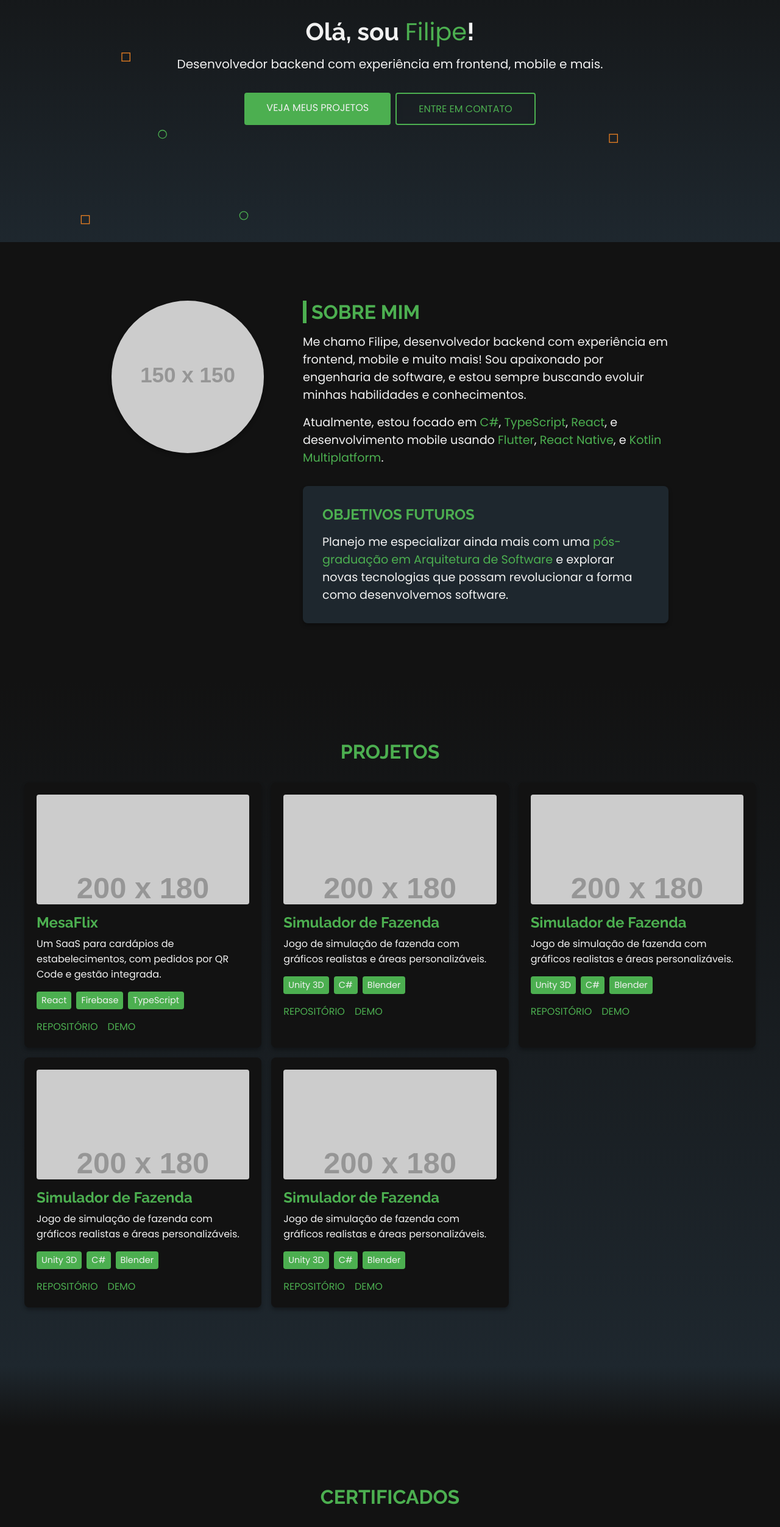
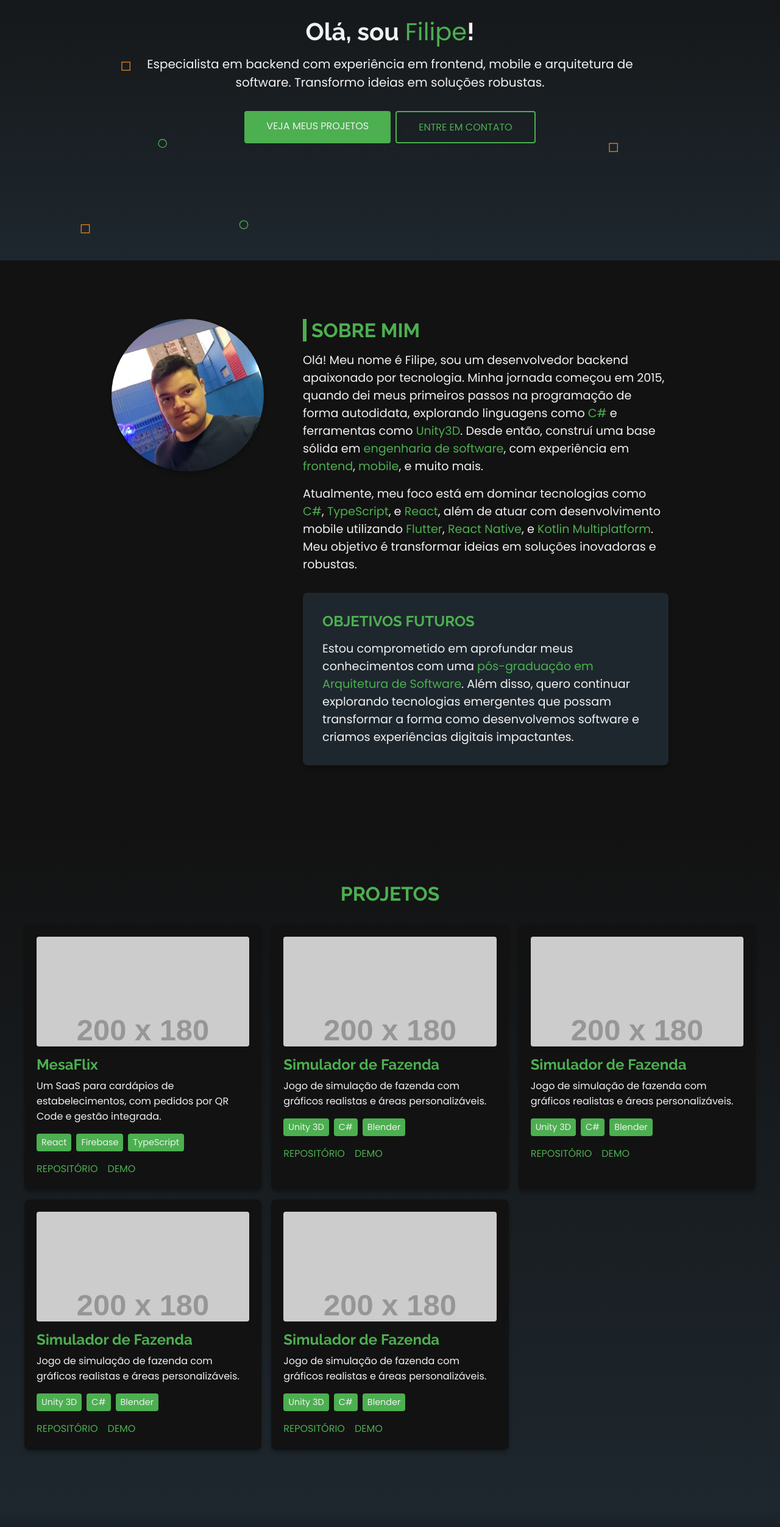
Before and after one commit to mrffilipe/code-by-mister, a React (Vite) app: page / in a window 1280 px wide. Shown: the part 234-2738 px from the top of the page at 61% size. Built offline with nearby package versions, Linux system fonts and the light colour scheme.

Commit message:
Add adjustments

```diff
--- a/src/components/About/index.tsx
+++ b/src/components/About/index.tsx
@@ -1,42 +1,49 @@
 import styles from "./styles.module.css";
+
+import ProfilePicture from "../../assets/img/profile_picture.jpg";
 
 const About = () => {
 	return (
 		<section id="about" className={styles.about}>
 			<div className={styles.container}>
 				<div className={styles.image}>
-					{/* Substitua a URL abaixo pela sua imagem */}
-					<img
-						src="https://via.placeholder.com/150"
-						alt="Filipe"
-						draggable={false}
-					/>
+					<img src={ProfilePicture} alt="Filipe" draggable={false} />
 				</div>
 				<div className={styles.content}>
 					<h2 className={styles.title}>Sobre Mim</h2>
 					<p className={styles.text}>
-						Me chamo Filipe, desenvolvedor backend com experiência em frontend,
-						mobile e muito mais! Sou apaixonado por engenharia de software, e
-						estou sempre buscando evoluir minhas habilidades e conhecimentos.
+						Olá! Meu nome é Filipe, sou um desenvolvedor backend apaixonado por
+						tecnologia. Minha jornada começou em 2015, quando dei meus primeiros
+						passos na programação de forma autodidata, explorando linguagens
+						como <span className={styles.highlight}>C#</span> e ferramentas como{" "}
+						<span className={styles.highlight}>Unity3D</span>. Desde então,
+						construí uma base sólida em{" "}
+						<span className={styles.highlight}>engenharia de software</span>,
+						com experiência em{" "}
+						<span className={styles.highlight}>frontend</span>,{" "}
+						<span className={styles.highlight}>mobile</span>, e muito mais.
 					</p>
 					<p className={styles.text}>
-						Atualmente, estou focado em{" "}
+						Atualmente, meu foco está em dominar tecnologias como{" "}
 						<span className={styles.highlight}>C#</span>,{" "}
-						<span className={styles.highlight}>TypeScript</span>,{" "}
-						<span className={styles.highlight}>React</span>, e desenvolvimento
-						mobile usando <span className={styles.highlight}>Flutter</span>,{" "}
+						<span className={styles.highlight}>TypeScript</span>, e{" "}
+						<span className={styles.highlight}>React</span>, além de atuar com
+						desenvolvimento mobile utilizando{" "}
+						<span className={styles.highlight}>Flutter</span>,{" "}
 						<span className={styles.highlight}>React Native</span>, e{" "}
-						<span className={styles.highlight}>Kotlin Multiplatform</span>.
+						<span className={styles.highlight}>Kotlin Multiplatform</span>. Meu
+						objetivo é transformar ideias em soluções inovadoras e robustas.
 					</p>
 					<div className={styles.future_goals}>
 						<h3 className={styles.subtitle}>Objetivos Futuros</h3>
 						<p className={styles.text}>
-							Planejo me especializar ainda mais com uma{" "}
+							Estou comprometido em aprofundar meus conhecimentos com uma{" "}
 							<span className={styles.highlight}>
 								pós-graduação em Arquitetura de Software
-							</span>{" "}
-							e explorar novas tecnologias que possam revolucionar a forma como
-							desenvolvemos software.
+							</span>
+							. Além disso, quero continuar explorando tecnologias emergentes
+							que possam transformar a forma como desenvolvemos software e
+							criamos experiências digitais impactantes.
 						</p>
 					</div>
 				</div>
--- a/src/components/About/styles.module.css
+++ b/src/components/About/styles.module.css
@@ -16,8 +16,8 @@
 
 .image img {
 	border-radius: 50%;
-	width: 150px;
-	height: 150px;
+	width: 180px;
+	height: 180px;
 	object-fit: cover;
 	pointer-events: none;
 	box-shadow: 0px 4px 6px var(--color-shadow);
--- a/src/components/Certificates/index.tsx
+++ b/src/components/Certificates/index.tsx
@@ -3,17 +3,45 @@ import styles from "./styles.module.css";
 const certificates = [
 	{
 		id: 1,
-		title: "Engenharia de Software Moderna",
-		issuer: "Alura",
-		date: "Janeiro de 2024",
-		link: "https://alura.com/certificado-exemplo",
+		title: "C# COMPLETO Programação Orientada a Objetos + Projetos",
+		issuer: "Udemy",
+		date: "Outubro de 2022",
+		link: "https://www.udemy.com/certificate/UC-0235e5d5-ca64-41e5-b3a5-44d62b07c068/",
 	},
 	{
 		id: 2,
-		title: "Desenvolvimento Backend Avançado",
+		title: "React do Zero a Maestria (c/ hooks, router, API, Projetos)",
+		issuer: "Udemy",
+		date: "Outubro de 2024",
+		link: "https://www.udemy.com/certificate/UC-0f174565-0d23-42fe-a589-61abdc1d2235/",
+	},
+	{
+		id: 3,
+		title: "Rock .NET 5 Entity Framework",
+		issuer: "Udemy",
+		date: "Outubro de 2022",
+		link: "https://www.udemy.com/certificate/UC-3f3a78a0-c003-4fe4-8b2a-b5959a5cffd0/",
+	},
+	{
+		id: 4,
+		title: "Asp.Net Core 6 Web API, Segurança com JWT e MS Identity Core",
 		issuer: "Udemy",
 		date: "Outubro de 2023",
-		link: "https://udemy.com/certificado-exemplo",
+		link: "https://www.udemy.com/certificate/UC-291bb720-92de-49ad-8c5e-5e7b932438fb/",
+	},
+	{
+		id: 5,
+		title: "Desenvolvimento de Aplicativos Android usando Kotlin",
+		issuer: "Udemy",
+		date: "Outubro de 2024",
+		link: "https://www.udemy.com/certificate/UC-5bafa045-e5bf-4739-a13f-ca5b5fc31e4e/",
+	},
+	{
+		id: 6,
+		title: "Aprenda tudo sobre o Linux! Completo e atualizado v2024!",
+		issuer: "Udemy",
+		date: "Outubro de 2024",
+		link: "https://www.udemy.com/certificate/UC-6627ad18-dd03-45f8-aa9f-9506be40ded8/",
 	},
 ];
 
@@ -27,7 +55,6 @@ const Certificates = () => {
 						<div key={cert.id} className={styles.card}>
 							<h3 className={styles.card_title}>{cert.title}</h3>
 							<p className={styles.card_issuer}>{cert.issuer}</p>
-							<p className={styles.card_date}>{cert.date}</p>
 							{cert.link && (
 								<a
 									href={cert.link}
--- a/src/components/Certificates/styles.module.css
+++ b/src/components/Certificates/styles.module.css
@@ -45,12 +45,6 @@
 	color: var(--color-text-secondary);
 }
 
-.card_date {
-	margin-top: 4px;
-	font-size: 0.9rem;
-	color: var(--color-text-secondary);
-}
-
 .card_link {
 	margin-top: 16px;
 	display: inline-block;
--- a/src/components/Experience/index.tsx
+++ b/src/components/Experience/index.tsx
@@ -2,20 +2,40 @@ import styles from "./styles.module.css";
 
 const experiences = [
 	{
-		company: "TechCorp",
-		role: "Desenvolvedor Backend",
-		period: "Jan 2022 - Atual",
+		company: "Desenvolvedor Backend",
+		role: "Freelancer",
+		period: "Fev 2021 - Atual",
 		description:
-			"Desenvolvimento e manutenção de APIs RESTful, integração com sistemas de terceiros e otimização de performance.",
-		technologies: ["C#", ".NET Core", "SQL Server", "Azure"],
+			"Como freelancer, aprimorei minhas habilidades em liderança e comunicação, trabalhando com uma ampla gama de tecnologias em projetos diversificados.",
+		technologies: [
+			"C#",
+			".NET Core",
+			"TypeScript",
+			"React",
+			"NextJS",
+			"C/C++",
+			"MySQL",
+			"MongoDB",
+			"GIT",
+			"Docker",
+			"RabbitMQ",
+		],
 	},
 	{
-		company: "Startup XYZ",
-		role: "Engenheiro de Software",
-		period: "Jul 2020 - Dez 2021",
+		company: "Desenvolvedor Autodidata",
+		role: "Autodidata",
+		period: "Abr 2015 - Dez 2020",
 		description:
-			"Desenvolvimento de sistemas web full-stack com foco em escalabilidade e usabilidade.",
-		technologies: ["Node.js", "React", "MongoDB", "AWS"],
+			"Iniciei minha jornada na programação com foco em C# e Unity3D, desenvolvendo jogos e aplicações interativas. Posteriormente, ampliei minha base técnica para o desenvolvimento web, aprendendo HTML, CSS, JavaScript e introduzindo-me ao Node.js.",
+		technologies: [
+			"C#",
+			"Unity3D",
+			"HTML",
+			"CSS",
+			"JavaScript",
+			"Node.js",
+			"PHP",
+		],
 	},
 ];
 
--- a/src/components/Home/index.tsx
+++ b/src/components/Home/index.tsx
@@ -8,17 +8,16 @@ const Home = () => {
 					Olá, sou <span className={styles.highlight}>Filipe</span>!
 				</h1>
 				<p className={`${styles.subtitle} ${styles.slideIn}`}>
-					Desenvolvedor backend com experiência em frontend, mobile e mais.
+					Especialista em backend com experiência em frontend, mobile e
+					arquitetura de software. Transformo ideias em soluções robustas.
 				</p>
 				<div className={styles.buttons}>
 					<a href="#projects" className={`${styles.btn} ${styles.btn_primary}`}>
 						Veja Meus Projetos
 					</a>
 					<a
-						href="https://www.linkedin.com/in/mrffilipe"
+						href="#contact"
 						className={`${styles.btn} ${styles.btn_secondary}`}
-						target="_blank"
-						rel="noreferrer"
 					>
 						Entre em Contato
 					</a>
--- a/src/components/Home/styles.module.css
+++ b/src/components/Home/styles.module.css
@@ -1,7 +1,7 @@
 .home {
 	position: relative;
 	background: var(--color-background-gradient);
-	padding: 128px var(--horizontal-padding);
+	padding: 96px var(--horizontal-padding);
 	z-index: 1;
 }
 
@@ -34,7 +34,9 @@
 }
 
 .subtitle {
+	margin: 0 auto;
 	margin-top: 8px;
+	max-width: 800px;
 	font-size: 1.25rem;
 }
 
--- a/src/components/SocialMedia/index.tsx
+++ b/src/components/SocialMedia/index.tsx
@@ -9,16 +9,21 @@ type Props = {
 const SocialMedia = ({ className }: Props) => {
 	return (
 		<div className={`${styles.social_media} ${className}`}>
-			{/* biome-ignore lint/a11y/useValidAnchor: <explanation> */}
-			<a href="#">
+			<a
+				href="https://www.linkedin.com/in/mrffilipe/?locale=pt_BR"
+				target="_blank"
+				rel="noreferrer"
+			>
 				<LinkedIn />
 			</a>
-			{/* biome-ignore lint/a11y/useValidAnchor: <explanation> */}
-			<a href="#">
+			<a href="https://github.com/mrffilipe" target="_blank" rel="noreferrer">
 				<GitHub />
 			</a>
-			{/* biome-ignore lint/a11y/useValidAnchor: <explanation> */}
-			<a href="#">
+			<a
+				href="https://www.instagram.com/msr.filipe/"
+				target="_blank"
+				rel="noreferrer"
+			>
 				<Instagram />
 			</a>
 		</div>
--- a/src/index.css
+++ b/src/index.css
@@ -44,6 +44,29 @@ body {
 	font-size: 1rem;
 }
 
+html {
+	scrollbar-width: thin;
+	scrollbar-color: var(--color-primary) var(--color-background-secondary);
+}
+
+body::-webkit-scrollbar {
+	width: 10px;
+	height: 10px;
+}
+
+body::-webkit-scrollbar-track {
+	background: var(--color-background-secondary);
+}
+
+body::-webkit-scrollbar-thumb {
+	background: var(--color-primary);
+	border-radius: 10px;
+}
+
+body::-webkit-scrollbar-thumb:hover {
+	background: var(--color-hover);
+}
+
 h1,
 h2,
 h3,
```
Also changed, not shown: src/assets/img/profile_picture.jpg (added).
